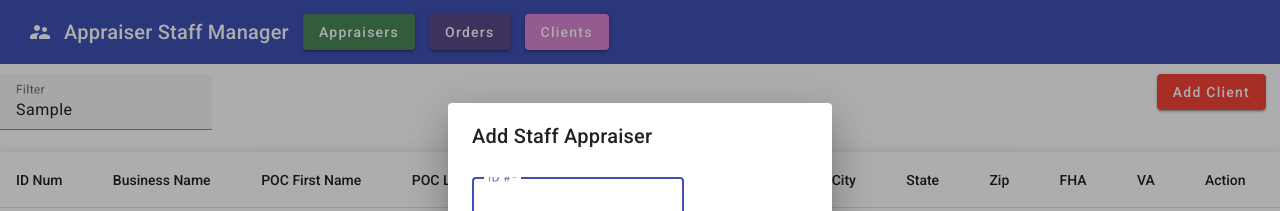
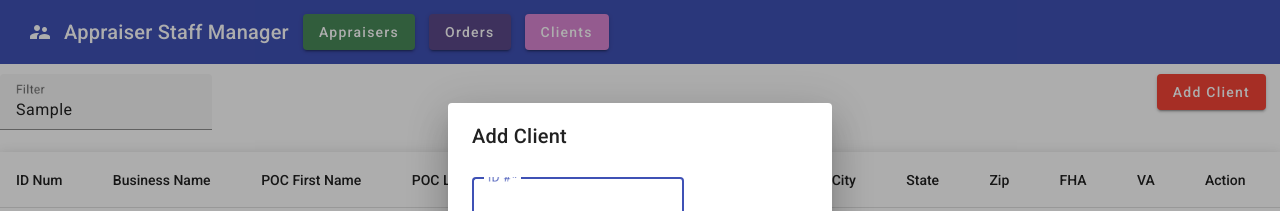
Before and after one commit to wtrombly/AppraisersStaffManagementCrud, an Angular app: page /clients in a window 1280 px wide. Both pictures are taken after typing "Sample" into the empty fields and a click on the button "Add Client". Shown: the top 211 px of the page. Built offline with nearby package versions, Linux system fonts and the light colour scheme; no server answers.

Commit message:
Update add-client-dialogue.component.html
add Client title to dialogue

```diff
--- a/src/app/add-client-dialogue/add-client-dialogue.component.html
+++ b/src/app/add-client-dialogue/add-client-dialogue.component.html
@@ -1,4 +1,4 @@
-<h1 mat-dialog-title>Add Staff Appraiser</h1>
+<h1 mat-dialog-title>Add Client</h1>
 <div mat-dialog-content>
   <form [formGroup]="clientForm">
     <mat-form-field appearance="outline">
```
